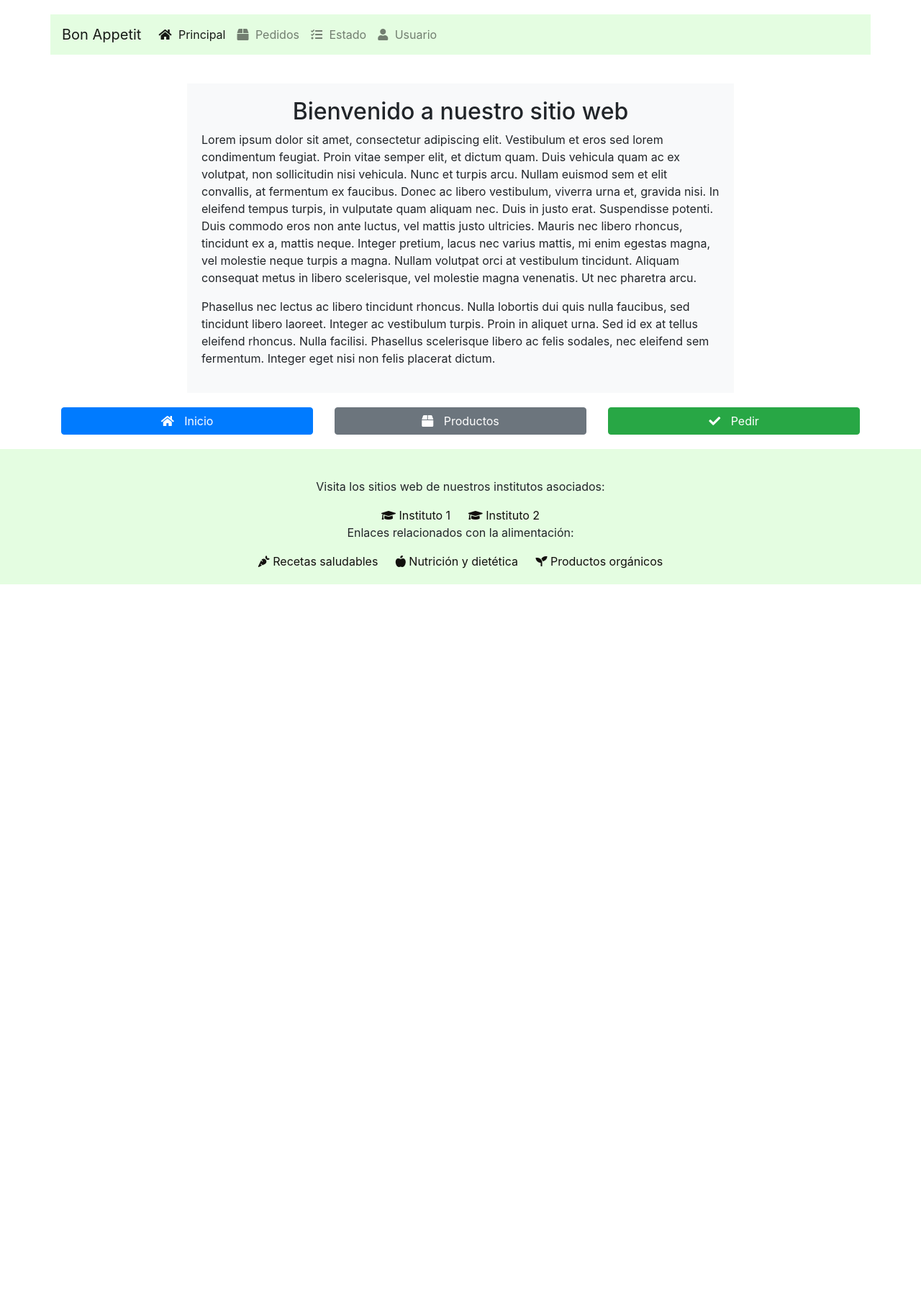
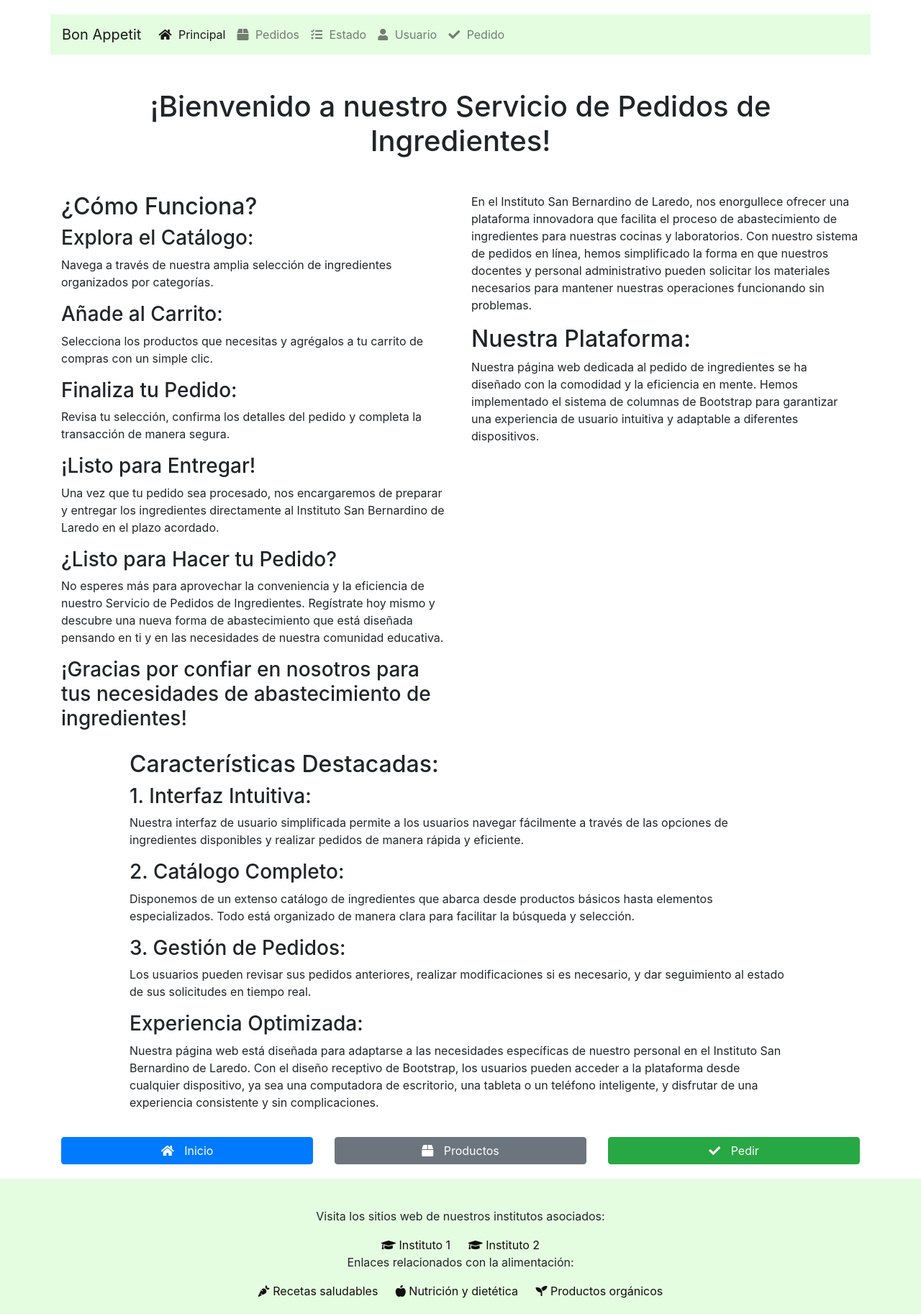
Before and after one commit to rostik-konchenko/reto24_2, a PHP site: page /pagina/pages/menu.php in a window 1280 px wide. Shown: the whole page at 72% size. Before the commit the page ends 812 px from the top, so only its background shows below. Run offline with PHP 8.4, Linux system fonts and the light colour scheme.

Commit message:
pedidos html

```diff
--- a/pagina/blocks/head.php
+++ b/pagina/blocks/head.php
@@ -41,6 +41,9 @@ if (!isset($titulo)) {
                         <li class='nav-item'>
                             <a class='nav-link' href='../pages/usuario.php'><i class='fas fa-user'></i> Usuario</a>
                         </li>
+                        <li class='nav-item'>
+                            <a class='nav-link' href='../pages/pedido.php'><i class='fas fa-check'></i> Pedido</a>
+                        </li>
                     </ul>
                 </div>
             </nav>
--- a/pagina/blocks/main.php
+++ b/pagina/blocks/main.php
@@ -1,13 +1,44 @@
 <div class="container">
-    <div class="row">
-        <div class="col-md-8 offset-md-2 central-block">
-            <h2 class="text-center">Bienvenido a nuestro sitio web</h2>
-            <p>
-                Lorem ipsum dolor sit amet, consectetur adipiscing elit. Vestibulum et eros sed lorem condimentum feugiat. Proin vitae semper elit, et dictum quam. Duis vehicula quam ac ex volutpat, non sollicitudin nisi vehicula. Nunc et turpis arcu. Nullam euismod sem et elit convallis, at fermentum ex faucibus. Donec ac libero vestibulum, viverra urna et, gravida nisi. In eleifend tempus turpis, in vulputate quam aliquam nec. Duis in justo erat. Suspendisse potenti. Duis commodo eros non ante luctus, vel mattis justo ultricies. Mauris nec libero rhoncus, tincidunt ex a, mattis neque. Integer pretium, lacus nec varius mattis, mi enim egestas magna, vel molestie neque turpis a magna. Nullam volutpat orci at vestibulum tincidunt. Aliquam consequat metus in libero scelerisque, vel molestie magna venenatis. Ut nec pharetra arcu.
-            </p>
-            <p>
-                Phasellus nec lectus ac libero tincidunt rhoncus. Nulla lobortis dui quis nulla faucibus, sed tincidunt libero laoreet. Integer ac vestibulum turpis. Proin in aliquet urna. Sed id ex at tellus eleifend rhoncus. Nulla facilisi. Phasellus scelerisque libero ac felis sodales, nec eleifend sem fermentum. Integer eget nisi non felis placerat dictum.
-            </p>
+    <h1 class="mt-5 text-center">¡Bienvenido a nuestro Servicio de Pedidos de Ingredientes!</h1>
+    <div class="row mt-5">
+        <div class="col-md-6">
+            <h2>¿Cómo Funciona?</h2>
+            <h3>Explora el Catálogo:</h3>
+            <p>Navega a través de nuestra amplia selección de ingredientes organizados por categorías.</p>
+
+            <h3>Añade al Carrito:</h3>
+            <p>Selecciona los productos que necesitas y agrégalos a tu carrito de compras con un simple clic.</p>
+
+            <h3>Finaliza tu Pedido:</h3>
+            <p>Revisa tu selección, confirma los detalles del pedido y completa la transacción de manera segura.</p>
+
+            <h3>¡Listo para Entregar!</h3>
+            <p>Una vez que tu pedido sea procesado, nos encargaremos de preparar y entregar los ingredientes directamente al Instituto San Bernardino de Laredo en el plazo acordado.</p>
+
+            <h3>¿Listo para Hacer tu Pedido?</h3>
+            <p>No esperes más para aprovechar la conveniencia y la eficiencia de nuestro Servicio de Pedidos de Ingredientes. Regístrate hoy mismo y descubre una nueva forma de abastecimiento que está diseñada pensando en ti y en las necesidades de nuestra comunidad educativa.</p>
+
+            <h3>¡Gracias por confiar en nosotros para tus necesidades de abastecimiento de ingredientes!</h3>
+        </div>
+        <div class="col-md-6">
+            <p>En el Instituto San Bernardino de Laredo, nos enorgullece ofrecer una plataforma innovadora que facilita el proceso de abastecimiento de ingredientes para nuestras cocinas y laboratorios. Con nuestro sistema de pedidos en línea, hemos simplificado la forma en que nuestros docentes y personal administrativo pueden solicitar los materiales necesarios para mantener nuestras operaciones funcionando sin problemas.</p>
+            <h2>Nuestra Plataforma:</h2>
+            <p>Nuestra página web dedicada al pedido de ingredientes se ha diseñado con la comodidad y la eficiencia en mente. Hemos implementado el sistema de columnas de Bootstrap para garantizar una experiencia de usuario intuitiva y adaptable a diferentes dispositivos.</p>
+        </div>
+        <div class="col-md-10 container">
+            <h2>Características Destacadas:</h2>
+            <h3>1. Interfaz Intuitiva:</h3>
+            <p>Nuestra interfaz de usuario simplificada permite a los usuarios navegar fácilmente a través de las opciones de ingredientes disponibles y realizar pedidos de manera rápida y eficiente.</p>
+
+            <h3>2. Catálogo Completo:</h3>
+            <p>Disponemos de un extenso catálogo de ingredientes que abarca desde productos básicos hasta elementos especializados. Todo está organizado de manera clara para facilitar la búsqueda y selección.</p>
+
+            <h3>3. Gestión de Pedidos:</h3>
+            <p>Los usuarios pueden revisar sus pedidos anteriores, realizar modificaciones si es necesario, y dar seguimiento al estado de sus solicitudes en tiempo real.</p>
+
+            <h3>Experiencia Optimizada:</h3>
+            <p>Nuestra página web está diseñada para adaptarse a las necesidades específicas de nuestro personal en el Instituto San Bernardino de Laredo. Con el diseño receptivo de Bootstrap, los usuarios pueden acceder a la plataforma desde cualquier dispositivo, ya sea una computadora de escritorio, una tableta o un teléfono inteligente, y disfrutar de una experiencia consistente y sin complicaciones.</p>
+
         </div>
     </div>
 </div>
```
Also changed, not shown: index.php (+11 -0 lines), pagina/index.php (+11 -0 lines).
